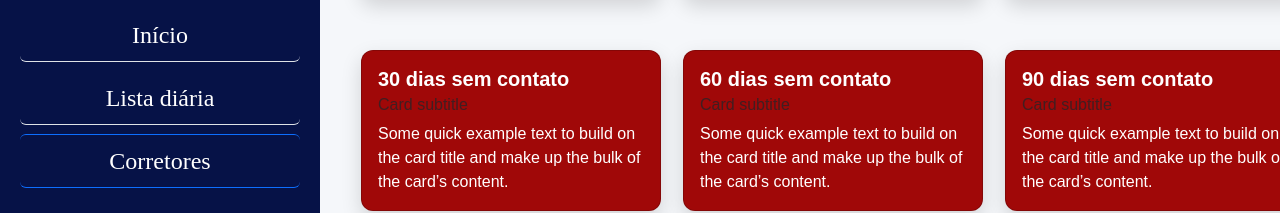
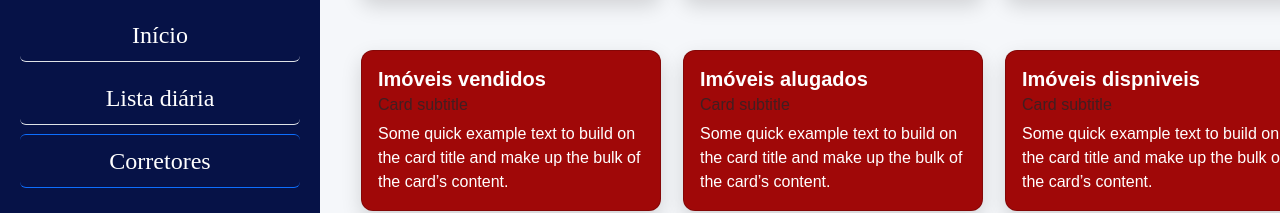
Before and after one commit to krz1128/pi-corretores, a Next.js app: page /dashboard in a window 1280 px wide. Shown: the part 139-352 px from the top of the page. Built offline with nearby package versions, Linux system fonts and the light colour scheme.

Commit message:
página dashboard

```diff
--- a/app/dashboard/page.js
+++ b/app/dashboard/page.js
@@ -62,7 +62,7 @@ export default function Dashboard() {
 
                         <div className="card cartao2 " style={{ width: 300 }}>
                             <div className="card-body">
-                                <h5 className="card-title"><strong>30 dias sem contato</strong></h5>
+                                <h5 className="card-title"><strong>Imóveis vendidos</strong></h5>
                                 <h6 className="card-subtitle mb-2 text-body-secondary">Card subtitle</h6>
                                 <p className="card-text">Some quick example text to build on the card title and make up the bulk of the card’s content.</p>
 
@@ -77,7 +77,7 @@ export default function Dashboard() {
 
                         <div className="card cartao2 " style={{ width: 300 }}>
                             <div className="card-body">
-                                <h5 className="card-title"><strong>60 dias sem contato</strong></h5>
+                                <h5 className="card-title"><strong>Imóveis alugados</strong></h5>
                                 <h6 className="card-subtitle mb-2 text-body-secondary">Card subtitle</h6>
                                 <p className="card-text">Some quick example text to build on the card title and make up the bulk of the card’s content.</p>
 
@@ -91,7 +91,7 @@ export default function Dashboard() {
 
                         <div className="card cartao2 " style={{ width: 300 }}>
                             <div className="card-body">
-                                <h5 className="card-title"><strong>90 dias sem contato</strong></h5>
+                                <h5 className="card-title"><strong>Imóveis dispniveis </strong></h5>
                                 <h6 className="card-subtitle mb-2 text-body-secondary">Card subtitle</h6>
                                 <p className="card-text">Some quick example text to build on the card title and make up the bulk of the card’s content.</p>
 
```
